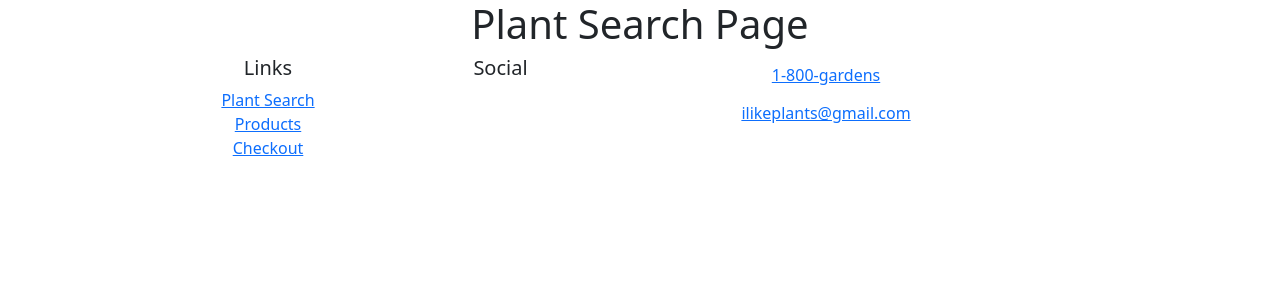
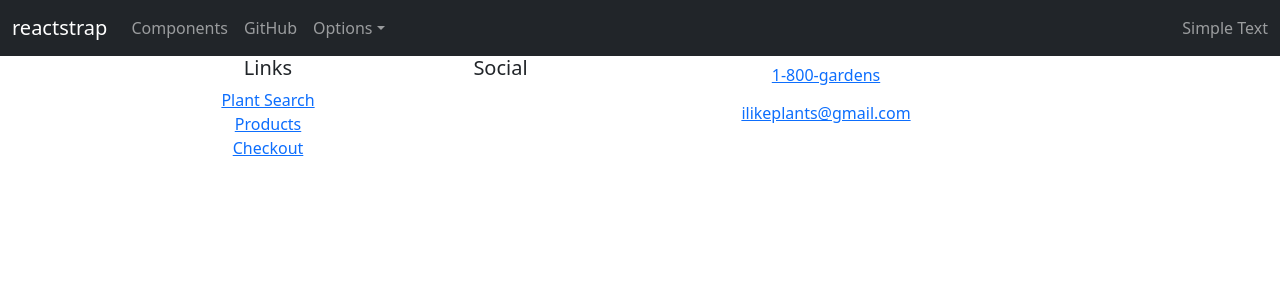
Before and after one commit to istuart50/ApolloBotany, a React (Create React App) app: page / in a window 1280 px wide. Shown: the top 300 px of the page. Built offline with nearby package versions, Linux system fonts and the light colour scheme.

Commit message:
AP-72 yaked navbar (#12)
* AP-72 yaked navbar

* fixed packagelock.json

* added packagelock.json to gitignore

```diff
--- a/src/App.js
+++ b/src/App.js
@@ -3,10 +3,13 @@
 import PlantSearch from './pages/PlantSearch/PlantSearch';
 import ProductsPage from './pages/ProductsPage/ProductsPage';
 import CheckoutPage from './pages/CheckoutPage/CheckoutPage';
+import AppNavbar from './components/AppNavbar/AppNavbar';
+
 
 function App() {
   return (
     <div className="App">
+      <AppNavbar />
       <Routes>
         <Route path='/' element={<PlantSearch />} />
         <Route path='products' element={<ProductsPage />} />
--- /dev/null
+++ b/src/components/AppNavbar/AppNavbar.js
@@ -0,0 +1,45 @@
+import { Collapse, DropdownItem, DropdownMenu, DropdownToggle, Nav, NavItem, NavLink, Navbar, NavbarBrand, NavbarText, NavbarToggler, UncontrolledDropdown } from 'reactstrap';
+import './AppNavbar.css'
+import { useState } from 'react';
+
+
+const AppNavbar = (props) => {
+    const [isOpen, setIsOpen] = useState(false);
+
+    const toggle = () => setIsOpen(!isOpen);
+
+    return (
+        <div>
+            <Navbar color='dark' light dark expand='md' container='fluid' fixed='top'>
+                <NavbarBrand href="/">reactstrap</NavbarBrand>
+                <NavbarToggler onClick={toggle} />
+                <Collapse isOpen={isOpen} navbar>
+                    <Nav className="me-auto" navbar>
+                        <NavItem>
+                            <NavLink href="/components/">Components</NavLink>
+                        </NavItem>
+                        <NavItem>
+                            <NavLink href="https://github.com/reactstrap/reactstrap">
+                                GitHub
+                            </NavLink>
+                        </NavItem>
+                        <UncontrolledDropdown nav inNavbar>
+                            <DropdownToggle nav caret>
+                                Options
+                            </DropdownToggle>
+                            <DropdownMenu right>
+                                <DropdownItem>Option 1</DropdownItem>
+                                <DropdownItem>Option 2</DropdownItem>
+                                <DropdownItem divider />
+                                <DropdownItem>Reset</DropdownItem>
+                            </DropdownMenu>
+                        </UncontrolledDropdown>
+                    </Nav>
+                    <NavbarText>Simple Text</NavbarText>
+                </Collapse>
+            </Navbar>
+        </div >
+    );
+}
+
+export default AppNavbar;
```
Also changed, not shown: src/components/AppNavbar/AppNavbar.css (added), 2 other files (tests, documents, lock files or other folders).
